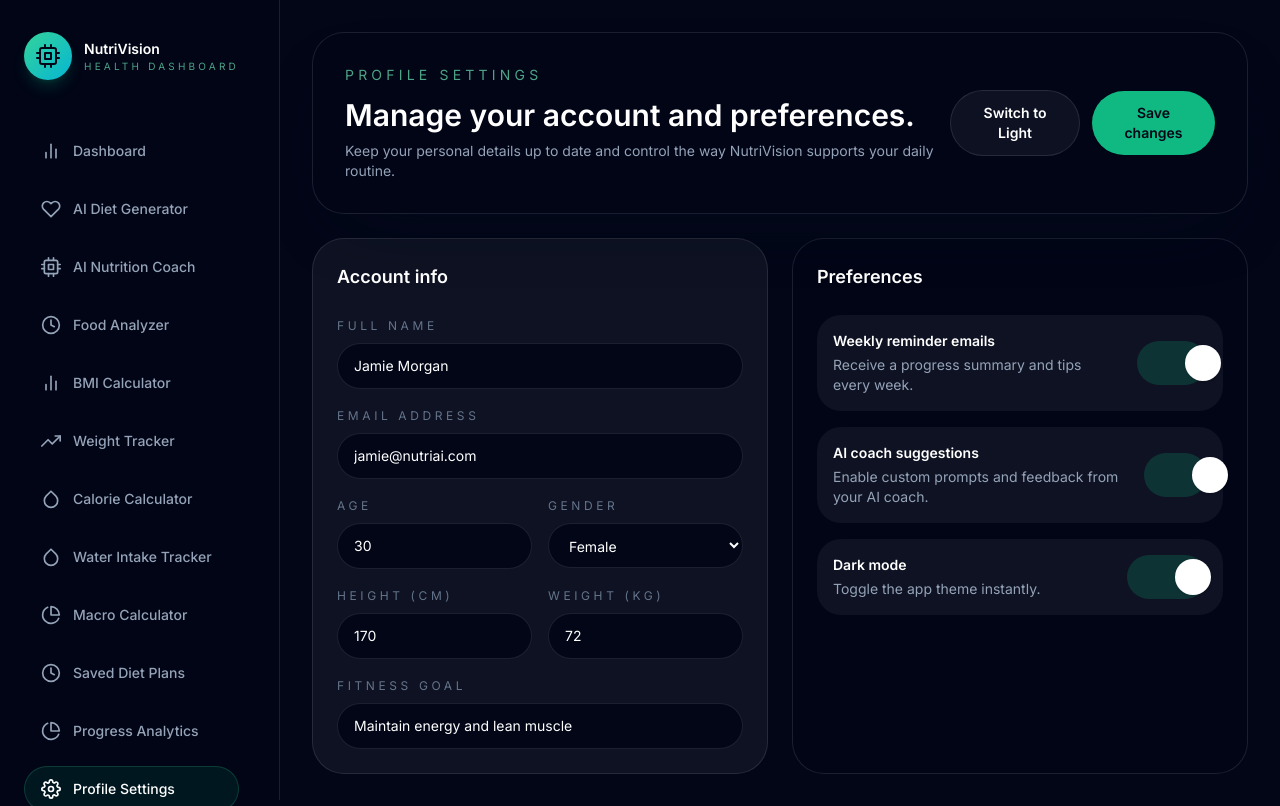
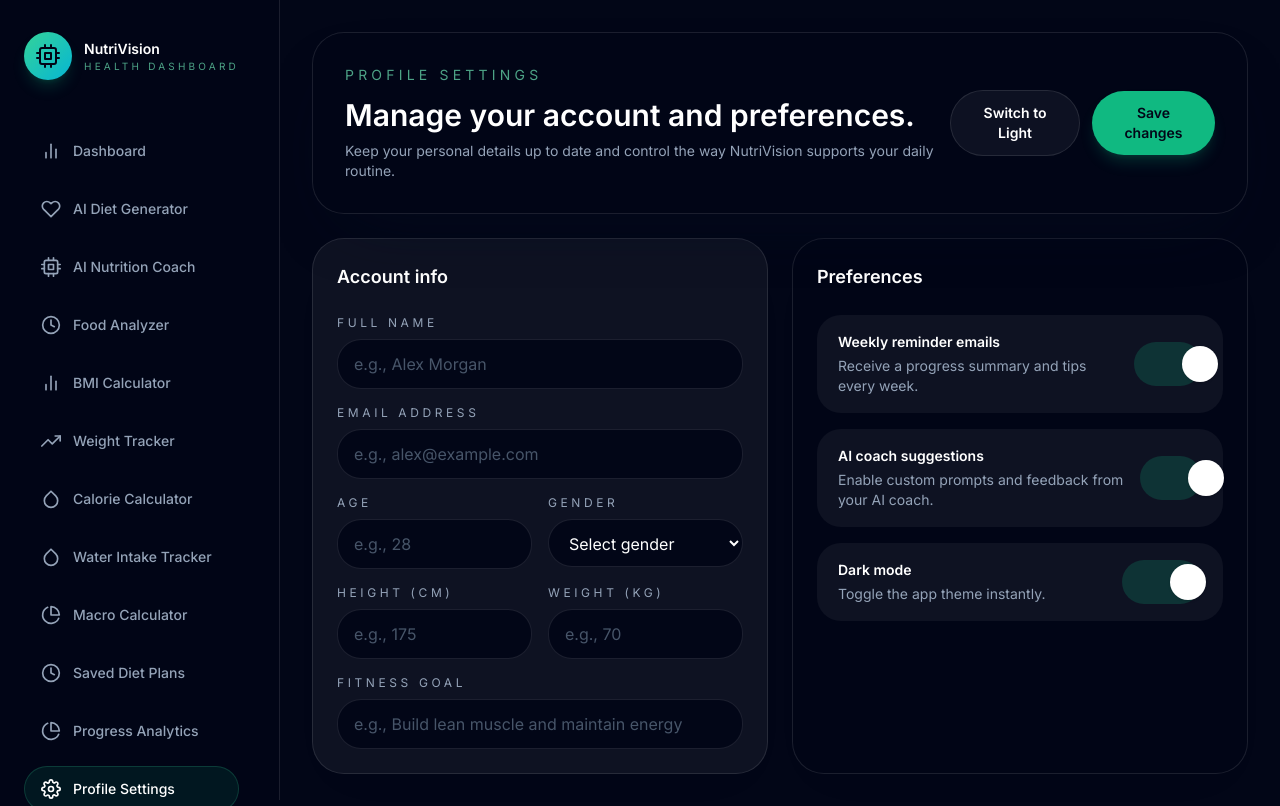
Before and after one commit to Shiva699/nutriai_, a React (Vite) app in the folder frontend/: page /profile-settings in a window 1280 px wide. Built offline with nearby package versions, Linux system fonts and the light colour scheme.

Commit message:
Audit and improve profile settings

```diff
--- a/frontend/src/components/Pages.tsx
+++ b/frontend/src/components/Pages.tsx
@@ -2336,14 +2336,14 @@ interface ProfileSettingsProps {
   setTheme: (theme: 'dark' | 'light') => void;
 }
 
-const defaultProfile: UserProfile = {
-  fullName: 'Jamie Morgan',
-  email: 'jamie@nutriai.com',
-  age: '30',
-  gender: 'Female',
-  height: '170',
-  weight: '72',
-  fitnessGoal: 'Maintain energy and lean muscle',
+const emptyProfile: UserProfile = {
+  fullName: '',
+  email: '',
+  age: '',
+  gender: '',
+  height: '',
+  weight: '',
+  fitnessGoal: '',
 };
 
 const defaultPreferences: UserPreferences = {
@@ -2354,11 +2354,23 @@ const defaultPreferences: UserPreferences = {
 export function ProfileSettings({ theme, setTheme }: ProfileSettingsProps) {
   const [profile, setProfile] = useState<UserProfile>(() => {
     const raw = localStorage.getItem('nv_user_profile');
-    if (!raw) return defaultProfile;
+    if (!raw) return emptyProfile;
     try {
-      return { ...defaultProfile, ...JSON.parse(raw) };
+      const parsed = JSON.parse(raw);
+      if (parsed && typeof parsed === 'object') {
+        return {
+          fullName: typeof parsed.fullName === 'string' ? parsed.fullName : (typeof parsed.name === 'string' ? parsed.name : ''),
+          email: typeof parsed.email === 'string' ? parsed.email : '',
+          age: parsed.age !== undefined && parsed.age !== null ? String(parsed.age) : '',
+          gender: typeof parsed.gender === 'string' ? parsed.gender : '',
+          height: parsed.height !== undefined && parsed.height !== null ? String(parsed.height) : '',
+          weight: parsed.weight !== undefined && parsed.weight !== null ? String(parsed.weight) : '',
+          fitnessGoal: typeof parsed.fitnessGoal === 'string' ? parsed.fitnessGoal : '',
+        };
+      }
+      return emptyProfile;
     } catch {
-      return defaultProfile;
+      return emptyProfile;
     }
   });
 
@@ -2366,17 +2378,89 @@ export function ProfileSettings({ theme, setTheme }: ProfileSettingsProps) {
     const raw = localStorage.getItem('nv_user_preferences');
     if (!raw) return defaultPreferences;
     try {
-      return { ...defaultPreferences, ...JSON.parse(raw) };
+      const parsed = JSON.parse(raw);
+      if (parsed && typeof parsed === 'object') {
+        return {
+          weeklyReminders: parsed.weeklyReminders !== false,
+          aiCoachSuggestions: parsed.aiCoachSuggestions !== false,
+        };
+      }
+      return defaultPreferences;
     } catch {
       return defaultPreferences;
     }
   });
 
   const [savedMessage, setSavedMessage] = useState('');
+  const [errorMessage, setErrorMessage] = useState('');
+
+  const validate = (): string | null => {
+    if (profile.age.trim()) {
+      const ageNum = Number(profile.age);
+      if (isNaN(ageNum) || !Number.isInteger(ageNum) || ageNum < 13 || ageNum > 120) {
+        return 'Please enter a valid age between 13 and 120.';
+      }
+    }
+
+    if (profile.height.trim()) {
+      const heightNum = Number(profile.height);
+      if (isNaN(heightNum) || !isFinite(heightNum) || heightNum < 50 || heightNum > 260) {
+        return 'Please enter a valid height between 50 and 260 cm.';
+      }
+    }
+
+    if (profile.weight.trim()) {
+      const weightNum = Number(profile.weight);
+      if (isNaN(weightNum) || !isFinite(weightNum) || weightNum < 20 || weightNum > 400) {
+        return 'Please enter a valid weight between 20 and 400 kg.';
+      }
+    }
+
+    if (profile.email.trim()) {
+      const emailRegex = /^[^\s@]+@[^\s@]+\.[^\s@]+$/;
+      if (!emailRegex.test(profile.email.trim())) {
+        return 'Please enter a valid email address.';
+      }
+    }
+
+    return null;
+  };
 
   const saveSettings = () => {
-    localStorage.setItem('nv_user_profile', JSON.stringify(profile));
+    const error = validate();
+    if (error) {
+      setErrorMessage(error);
+      setSavedMessage('');
+      return;
+    }
+
+    setErrorMessage('');
+
+    const cleanProfile: UserProfile = {
+      fullName: profile.fullName.trim(),
+      email: profile.email.trim(),
+      age: profile.age.trim(),
+      gender: profile.gender.trim(),
+      height: profile.height.trim(),
+      weight: profile.weight.trim(),
+      fitnessGoal: profile.fitnessGoal.trim(),
+    };
+
+    localStorage.setItem('nv_user_profile', JSON.stringify(cleanProfile));
     localStorage.setItem('nv_user_preferences', JSON.stringify(preferences));
+
+    if (cleanProfile.fullName) {
+      localStorage.setItem('nv_user_name', cleanProfile.fullName);
+    } else {
+      localStorage.removeItem('nv_user_name');
+    }
+
+    if (cleanProfile.height) {
+      localStorage.setItem('nv_user_height', cleanProfile.height);
+    } else {
+      localStorage.removeItem('nv_user_height');
+    }
+
     setSavedMessage('Profile settings saved successfully.');
     window.setTimeout(() => setSavedMessage(''), 3000);
   };
@@ -2390,12 +2474,12 @@ export function ProfileSettings({ theme, setTheme }: ProfileSettingsProps) {
 
   return (
     <div className="space-y-6">
-      <div className="rounded-[32px] border border-white/10 bg-slate-950/80 p-8 shadow-[0_30px_70px_-40px_rgba(5,12,31,0.9)] backdrop-blur-xl">
+      <div className="rounded-[32px] border border-slate-200/80 dark:border-white/10 bg-white/90 dark:bg-slate-950/80 p-8 shadow-[0_20px_50px_-30px_rgba(0,0,0,0.07)] dark:shadow-[0_30px_70px_-40px_rgba(5,12,31,0.9)] backdrop-blur-xl">
         <div className="flex flex-col gap-4 sm:flex-row sm:items-center sm:justify-between">
           <div>
-            <p className="text-sm uppercase tracking-[0.3em] text-emerald-300/70">Profile Settings</p>
-            <h1 className="mt-3 text-3xl font-semibold text-white">Manage your account and preferences.</h1>
-            <p className="mt-2 max-w-2xl text-sm text-slate-400">
+            <p className="text-sm uppercase tracking-[0.3em] text-emerald-600 dark:text-emerald-300/70">Profile Settings</p>
+            <h1 className="mt-3 text-3xl font-semibold text-slate-900 dark:text-white">Manage your account and preferences.</h1>
+            <p className="mt-2 max-w-2xl text-sm text-slate-600 dark:text-slate-400">
               Keep your personal details up to date and control the way NutriVision supports your daily routine.
             </p>
           </div>
@@ -2403,124 +2487,164 @@ export function ProfileSettings({ theme, setTheme }: ProfileSettingsProps) {
             <button
               type="button"
               onClick={() => setTheme(theme === 'dark' ? 'light' : 'dark')}
-              className="rounded-full border border-white/10 bg-white/5 px-5 py-3 text-sm font-semibold text-white transition hover:bg-white/10"
+              className="rounded-full border border-slate-200 dark:border-white/10 bg-slate-100 dark:bg-white/5 px-5 py-3 text-sm font-semibold text-slate-800 dark:text-white transition hover:bg-slate-200 dark:hover:bg-white/10"
             >
               {theme === 'dark' ? 'Switch to Light' : 'Switch to Dark'}
             </button>
             <button
               type="button"
               onClick={saveSettings}
-              className="inline-flex items-center justify-center rounded-full bg-emerald-500 px-5 py-3 text-sm font-semibold text-slate-950 transition hover:bg-emerald-400"
+              className="inline-flex items-center justify-center rounded-full bg-emerald-500 px-5 py-3 text-sm font-semibold text-slate-950 shadow-lg shadow-emerald-500/20 transition hover:bg-emerald-400"
             >
               Save changes
             </button>
           </div>
         </div>
+        {errorMessage && (
+          <div role="alert" className="mt-6 rounded-3xl border border-amber-500/20 bg-amber-500/10 px-5 py-3 text-sm text-amber-600 dark:text-amber-400">
+            {errorMessage}
+          </div>
+        )}
         {savedMessage && (
-          <div className="mt-6 rounded-3xl bg-emerald-500/10 px-4 py-3 text-sm text-emerald-300">
+          <div role="status" className="mt-6 rounded-3xl border border-emerald-500/20 bg-emerald-500/10 px-5 py-3 text-sm text-emerald-600 dark:text-emerald-300">
             {savedMessage}
           </div>
         )}
       </div>
 
       <div className="grid gap-6 xl:grid-cols-2">
-        <div className="rounded-[32px] border border-white/10 bg-white/5 p-6">
-          <h2 className="text-lg font-semibold text-white">Account info</h2>
+        <div className="rounded-[32px] border border-slate-200/80 dark:border-white/10 bg-white/90 dark:bg-white/5 p-6 shadow-[0_20px_50px_-30px_rgba(0,0,0,0.07)]">
+          <h2 className="text-lg font-semibold text-slate-900 dark:text-white">Account info</h2>
           <div className="mt-6 grid gap-4">
-            <label className="block text-sm text-slate-300">
-              <span className="text-xs uppercase tracking-[0.3em] text-slate-500">Full name</span>
+            <div>
+              <label htmlFor="profile-fullName" className="block text-xs uppercase tracking-[0.3em] text-slate-500 dark:text-slate-400">
+                Full name
+              </label>
               <input
+                id="profile-fullName"
                 type="text"
                 value={profile.fullName}
                 onChange={(e) => setProfile({ ...profile, fullName: e.target.value })}
-                className="mt-2 w-full rounded-3xl border border-white/10 bg-slate-950 px-4 py-3 text-white outline-none focus:border-cyan-400"
+                placeholder="e.g., Alex Morgan"
+                className="mt-2 w-full rounded-3xl border border-slate-200 dark:border-white/10 bg-white dark:bg-slate-950 px-4 py-3 text-slate-900 dark:text-white placeholder:text-slate-400 dark:placeholder:text-slate-600 outline-none focus:border-emerald-500 dark:focus:border-cyan-400 transition"
               />
-            </label>
-
-            <label className="block text-sm text-slate-300">
-              <span className="text-xs uppercase tracking-[0.3em] text-slate-500">Email address</span>
+            </div>
+
+            <div>
+              <label htmlFor="profile-email" className="block text-xs uppercase tracking-[0.3em] text-slate-500 dark:text-slate-400">
+                Email address
+              </label>
               <input
+                id="profile-email"
                 type="email"
                 value={profile.email}
                 onChange={(e) => setProfile({ ...profile, email: e.target.value })}
-                className="mt-2 w-full rounded-3xl border border-white/10 bg-slate-950 px-4 py-3 text-white outline-none focus:border-cyan-400"
+                placeholder="e.g., alex@example.com"
+                className="mt-2 w-full rounded-3xl border border-slate-200 dark:border-white/10 bg-white dark:bg-slate-950 px-4 py-3 text-slate-900 dark:text-white placeholder:text-slate-400 dark:placeholder:text-slate-600 outline-none focus:border-emerald-500 dark:focus:border-cyan-400 transition"
               />
-            </label>
+            </div>
 
             <div className="grid gap-4 sm:grid-cols-2">
-              <label className="block text-sm text-slate-300">
-                <span className="text-xs uppercase tracking-[0.3em] text-slate-500">Age</span>
+              <div>
+                <label htmlFor="profile-age" className="block text-xs uppercase tracking-[0.3em] text-slate-500 dark:text-slate-400">
+                  Age
+                </label>
                 <input
+                  id="profile-age"
                   type="number"
                   min={13}
+                  max={120}
                   value={profile.age}
                   onChange={(e) => setProfile({ ...profile, age: e.target.value })}
-                  className="mt-2 w-full rounded-3xl border border-white/10 bg-slate-950 px-4 py-3 text-white outline-none focus:border-cyan-400"
+                  placeholder="e.g., 28"
+                  className="mt-2 w-full rounded-3xl border border-slate-200 dark:border-white/10 bg-white dark:bg-slate-950 px-4 py-3 text-slate-900 dark:text-white placeholder:text-slate-400 dark:placeholder:text-slate-600 outline-none focus:border-emerald-500 dark:focus:border-cyan-400 transition"
                 />
-              </label>
-              <label className="block text-sm text-slate-300">
-                <span className="text-xs uppercase tracking-[0.3em] text-slate-500">Gender</span>
+              </div>
+              <div>
+                <label htmlFor="profile-gender" className="block text-xs uppercase tracking-[0.3em] text-slate-500 dark:text-slate-400">
+                  Gender
+                </label>
                 <select
+                  id="profile-gender"
                   value={profile.gender}
                   onChange={(e) => setProfile({ ...profile, gender: e.target.value })}
-                  className="mt-2 w-full rounded-3xl border border-white/10 bg-slate-950 px-4 py-3 text-white outline-none focus:border-cyan-400"
+                  className="mt-2 w-full rounded-3xl border border-slate-200 dark:border-white/10 bg-white dark:bg-slate-950 px-4 py-3 text-slate-900 dark:text-white outline-none focus:border-emerald-500 dark:focus:border-cyan-400 transition"
                 >
-                  <option>Female</option>
-                  <option>Male</option>
-                  <option>Non-binary</option>
-                  <option>Prefer not to say</option>
+                  <option value="">Select gender</option>
+                  <option value="Female">Female</option>
+                  <option value="Male">Male</option>
+                  <option value="Non-binary">Non-binary</option>
+                  <option value="Prefer not to say">Prefer not to say</option>
                 </select>
-              </label>
+              </div>
             </div>
 
             <div className="grid gap-4 sm:grid-cols-2">
-              <label className="block text-sm text-slate-300">
-                <span className="text-xs uppercase tracking-[0.3em] text-slate-500">Height (cm)</span>
+              <div>
+                <label htmlFor="profile-height" className="block text-xs uppercase tracking-[0.3em] text-slate-500 dark:text-slate-400">
+                  Height (cm)
+                </label>
                 <input
+                  id="profile-height"
                   type="number"
-                  min={120}
+                  min={50}
+                  max={260}
                   value={profile.height}
                   onChange={(e) => setProfile({ ...profile, height: e.target.value })}
-                  className="mt-2 w-full rounded-3xl border border-white/10 bg-slate-950 px-4 py-3 text-white outline-none focus:border-cyan-400"
+                  placeholder="e.g., 175"
+                  className="mt-2 w-full rounded-3xl border border-slate-200 dark:border-white/10 bg-white dark:bg-slate-950 px-4 py-3 text-slate-900 dark:text-white placeholder:text-slate-400 dark:placeholder:text-slate-600 outline-none focus:border-emerald-500 dark:focus:border-cyan-400 transition"
                 />
-              </label>
-              <label className="block text-sm text-slate-300">
-                <span className="text-xs uppercase tracking-[0.3em] text-slate-500">Weight (kg)</span>
+              </div>
+              <div>
+                <label htmlFor="profile-weight" className="block text-xs uppercase tracking-[0.3em] text-slate-500 dark:text-slate-400">
+                  Weight (kg)
+                </label>
                 <input
+                  id="profile-weight"
                   type="number"
-                  min={30}
+                  min={20}
+                  max={400}
+                  step="0.1"
                   value={profile.weight}
                   onChange={(e) => setProfile({ ...profile, weight: e.target.value })}
-                  className="mt-2 w-full rounded-3xl border border-white/10 bg-slate-950 px-4 py-3 text-white outline-none focus:border-cyan-400"
+                  placeholder="e.g., 70"
+                  className="mt-2 w-full rounded-3xl border border-slate-200 dark:border-white/10 bg-white dark:bg-slate-950 px-4 py-3 text-slate-900 dark:text-white placeholder:text-slate-400 dark:placeholder:text-slate-600 outline-none focus:border-emerald-500 dark:focus:border-cyan-400 transition"
                 />
+              </div>
+            </div>
+
+            <div>
+              <label htmlFor="profile-fitnessGoal" className="block text-xs uppercase tracking-[0.3em] text-slate-500 dark:text-slate-400">
+                Fitness goal
               </label>
-            </div>
-
-            <label className="block text-sm text-slate-300">
-              <span className="text-xs uppercase tracking-[0.3em] text-slate-500">Fitness goal</span>
               <input
+                id="profile-fitnessGoal"
                 type="text"
                 value={profile.fitnessGoal}
                 onChange={(e) => setProfile({ ...profile, fitnessGoal: e.target.value })}
-                className="mt-2 w-full rounded-3xl border border-white/10 bg-slate-950 px-4 py-3 text-white outline-none focus:border-cyan-400"
+                placeholder="e.g., Build lean muscle and maintain energy"
+                className="mt-2 w-full rounded-3xl border border-slate-200 dark:border-white/10 bg-white dark:bg-slate-950 px-4 py-3 text-slate-900 dark:text-white placeholder:text-slate-400 dark:placeholder:text-slate-600 outline-none focus:border-emerald-500 dark:focus:border-cyan-400 transition"
               />
-            </label>
-          </div>
-        </div>
-
-        <div className="rounded-[32px] border border-white/10 bg-slate-950/80 p-6">
-          <h2 className="text-lg font-semibold text-white">Preferences</h2>
-          <div className="mt-6 space-y-4 text-sm text-slate-300">
-            <div className="rounded-3xl bg-white/5 px-4 py-4">
+            </div>
+          </div>
+        </div>
+
+        <div className="rounded-[32px] border border-slate-200/80 dark:border-white/10 bg-white/90 dark:bg-slate-950/80 p-6 shadow-[0_20px_50px_-30px_rgba(0,0,0,0.07)]">
+          <h2 className="text-lg font-semibold text-slate-900 dark:text-white">Preferences</h2>
+          <div className="mt-6 space-y-4 text-sm text-slate-600 dark:text-slate-300">
+            <div className="rounded-3xl border border-slate-200/60 dark:border-transparent bg-slate-50 dark:bg-white/5 px-5 py-4">
               <div className="flex items-center justify-between gap-4">
                 <div>
-                  <p className="font-semibold text-white">Weekly reminder emails</p>
-                  <p className="mt-1 text-slate-400">Receive a progress summary and tips every week.</p>
+                  <p className="font-semibold text-slate-900 dark:text-white">Weekly reminder emails</p>
+                  <p className="mt-1 text-slate-500 dark:text-slate-400">Receive a progress summary and tips every week.</p>
                 </div>
                 <button
                   type="button"
+                  role="switch"
+                  aria-checked={preferences.weeklyReminders}
+                  aria-label="Toggle weekly reminder emails"
                   onClick={() => togglePreference('weeklyReminders')}
-                  className={`h-11 w-20 rounded-full p-1 transition ${preferences.weeklyReminders ? 'bg-emerald-500/20' : 'bg-slate-800'}`}
+                  className={`h-11 w-20 rounded-full p-1 transition ${preferences.weeklyReminders ? 'bg-emerald-500/20' : 'bg-slate-200 dark:bg-slate-800'}`}
                 >
                   <span
                     className={`block h-9 w-9 rounded-full bg-white shadow transition ${preferences.weeklyReminders ? 'translate-x-11' : 'translate-x-0'}`}
@@ -2528,16 +2652,19 @@ export function ProfileSettings({ theme, setTheme }: ProfileSettingsProps) {
                 </button>
               </div>
             </div>
-            <div className="rounded-3xl bg-white/5 px-4 py-4">
+            <div className="rounded-3xl border border-slate-200/60 dark:border-transparent bg-slate-50 dark:bg-white/5 px-5 py-4">
               <div className="flex items-center justify-between gap-4">
                 <div>
-                  <p className="font-semibold text-white">AI coach suggestions</p>
-                  <p className="mt-1 text-slate-400">Enable custom prompts and feedback from your AI coach.</p>
+                  <p className="font-semibold text-slate-900 dark:text-white">AI coach suggestions</p>
+                  <p className="mt-1 text-slate-500 dark:text-slate-400">Enable custom prompts and feedback from your AI coach.</p>
                 </div>
                 <button
                   type="button"
+                  role="switch"
+                  aria-checked={preferences.aiCoachSuggestions}
+                  aria-label="Toggle AI coach suggestions"
                   onClick={() => togglePreference('aiCoachSuggestions')}
-                  className={`h-11 w-20 rounded-full p-1 transition ${preferences.aiCoachSuggestions ? 'bg-emerald-500/20' : 'bg-slate-800'}`}
+                  className={`h-11 w-20 rounded-full p-1 transition ${preferences.aiCoachSuggestions ? 'bg-emerald-500/20' : 'bg-slate-200 dark:bg-slate-800'}`}
                 >
                   <span
                     className={`block h-9 w-9 rounded-full bg-white shadow transition ${preferences.aiCoachSuggestions ? 'translate-x-11' : 'translate-x-0'}`}
@@ -2545,16 +2672,19 @@ export function ProfileSettings({ theme, setTheme }: ProfileSettingsProps) {
                 </button>
               </div>
             </div>
-            <div className="rounded-3xl bg-white/5 px-4 py-4">
+            <div className="rounded-3xl border border-slate-200/60 dark:border-transparent bg-slate-50 dark:bg-white/5 px-5 py-4">
               <div className="flex items-center justify-between gap-4">
                 <div>
-                  <p className="font-semibold text-white">Dark mode</p>
-                  <p className="mt-1 text-slate-400">Toggle the app theme instantly.</p>
+                  <p className="font-semibold text-slate-900 dark:text-white">Dark mode</p>
+                  <p className="mt-1 text-slate-500 dark:text-slate-400">Toggle the app theme instantly.</p>
                 </div>
                 <button
                   type="button"
+                  role="switch"
+                  aria-checked={theme === 'dark'}
+                  aria-label="Toggle dark mode"
                   onClick={() => setTheme(theme === 'dark' ? 'light' : 'dark')}
-                  className={`h-11 w-20 rounded-full p-1 transition ${theme === 'dark' ? 'bg-emerald-500/20' : 'bg-slate-800'}`}
+                  className={`h-11 w-20 rounded-full p-1 transition ${theme === 'dark' ? 'bg-emerald-500/20' : 'bg-slate-200 dark:bg-slate-800'}`}
                 >
                   <span
                     className={`block h-9 w-9 rounded-full bg-white shadow transition ${theme === 'dark' ? 'translate-x-11' : 'translate-x-0'}`}
```
Also changed, not shown: 1 other file (tests, documents, lock files or other folders).
